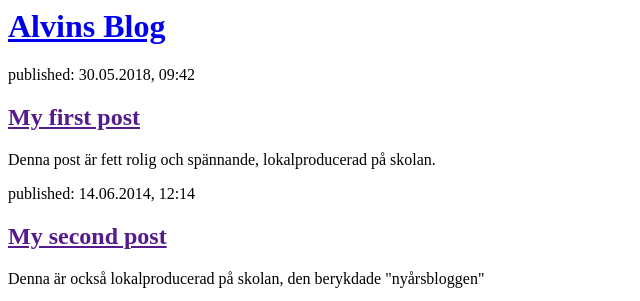
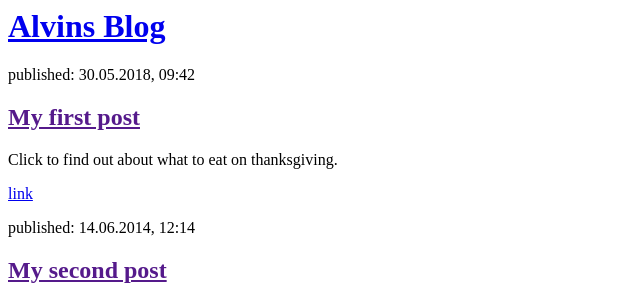
Before and after one commit to Alvin314/my-first-blog, a Python web app: template blog/templates/blog/post_list.html in a window 1280 px wide. Shown: the top 301 px of the page, without its empty margins (0-640 px from the left). Run offline with Jinja, Linux system fonts and the light colour scheme; the template is opened without the code that fills it, so the values that code supplies are empty.

Commit message:
big changes, the direction of this blog is now foooooood.

```diff
--- a/blog/templates/blog/post_list.html
+++ b/blog/templates/blog/post_list.html
@@ -10,13 +10,15 @@
           <div>
             <p>published: 30.05.2018, 09:42</p>
          <h2><a href="">My first post</a></h2>
-         <p>Denna post är fett rolig och spännande, lokalproducerad på skolan.</p>
+         <p>Click to find out about what to eat on thanksgiving.</p>
+         <a href="https://www.fluentu.com/blog/english/thanksgiving-list-of-foods/">link</a>
      </div>
 
      <div>
          <p>published: 14.06.2014, 12:14</p>
          <h2><a href="">My second post</a></h2>
-         <p>Denna är också lokalproducerad på skolan, den berykdade "nyårsbloggen"</p>
+         <p>Here down below you can click to find out about things to do on New Year's Eve"</p>
+        <a href="https://www.visitlondon.com/things-to-do/whats-on/new-years-eve/things-to-do-on-new-years-eve-in-london">link</a>
      </div>
  </body>
 </html>
```
